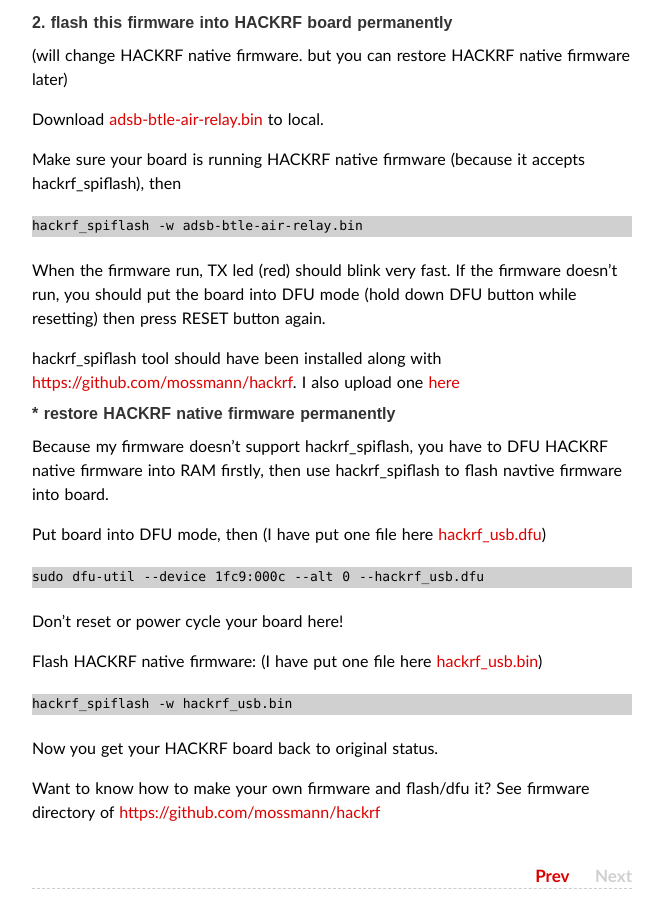
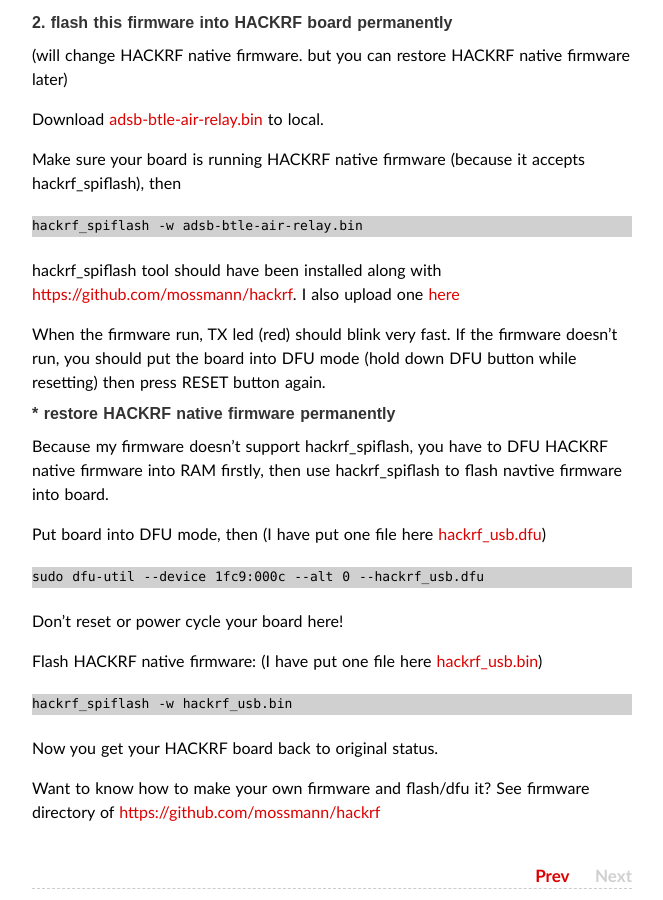
Before and after one commit to sdr-x/sdr-x.github.io, a Jekyll site: the page built from _posts/2015-07-11-abar.md, in a window 1280 px wide and 900 px high, scrolled down 1215 px. Shown: the whole window, without its empty margins (308-971 px from the left). Built offline with Jekyll 4.4.1, drawn with Linux system fonts in a browser that asks for light colours; some web fonts are replaced; Markdown is read by kramdown in place of the engine named in the settings; comment, search, counter and statistics services are not loaded.

```diff
--- a/_posts/2015-07-11-abar.md
+++ b/_posts/2015-07-11-abar.md
@@ -45,9 +45,9 @@ Make sure your board is running HACKRF native firmware (because it accepts hackr
 
     hackrf_spiflash -w adsb-btle-air-relay.bin
 
+hackrf_spiflash tool should have been installed along with [https://github.com/mossmann/hackrf](https://github.com/mossmann/hackrf). I also upload one  [here](https://github.com/sdr-x/sdr-x.github.io/blob/master/_resource/hackrf_spiflash)
+
 When the firmware run, TX led (red) should blink very fast. If the firmware doesn't run, you should put the board into DFU mode (hold down DFU button while resetting) then press RESET button again.
-
-hackrf_spiflash tool should have been installed along with [https://github.com/mossmann/hackrf](https://github.com/mossmann/hackrf). I also upload one  [here](https://github.com/sdr-x/sdr-x.github.io/blob/master/_resource/hackrf_spiflash)
 
 ####* restore HACKRF native firmware permanently
 
```
